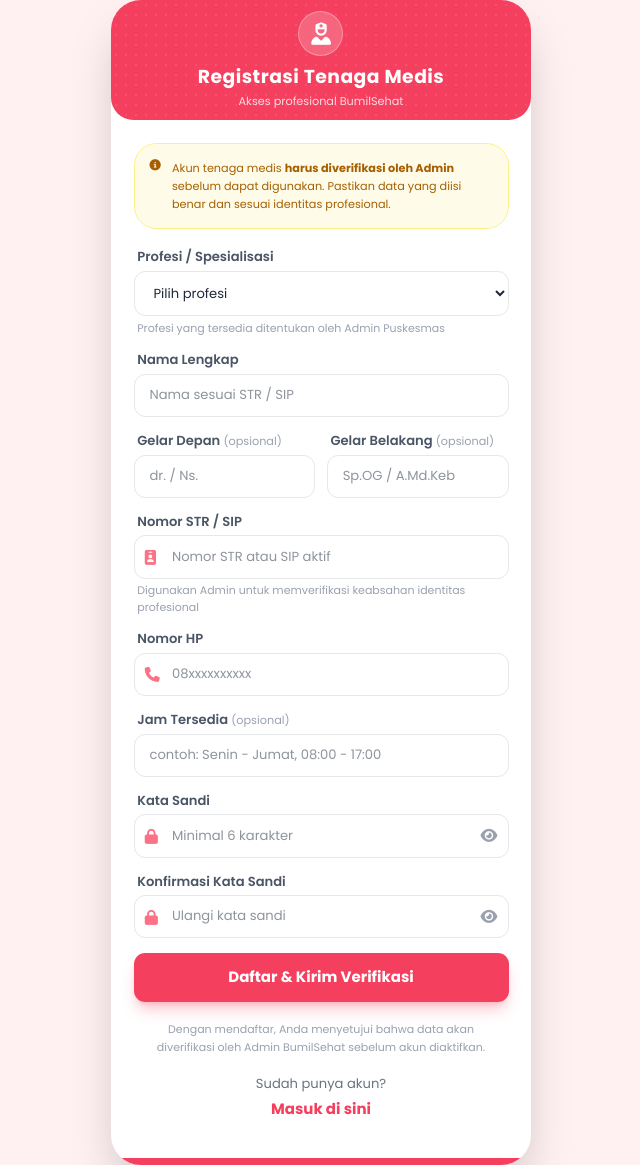
After one commit to FauzanAgra/bumil-sehat, a Laravel app: page /register/medical in a window 1280 px wide. The commit adds this page. Shown: the whole page, without its empty margins (319-959 px from the left). Run offline with Laravel 12, Linux system fonts and the light colour scheme; data comes from the database, SQL or seed files in the repository; style sheets or scripts are compiled from the project's sources; some libraries are stand-ins or nearby versions.

Commit message:
feat: add medical profile registration and approval views, and update chat display with full name

```diff
--- /dev/null
+++ b/resources/views/auth/register-medical.blade.php
@@ -0,0 +1,242 @@
+@extends('layouts.app')
+
+@section('title', 'BumilSehat - Registrasi Tenaga Medis')
+@section('body-class', 'bg-rose-50 min-h-screen flex items-center justify-center text-gray-800')
+
+@section('content')
+    <div
+        class="w-full max-w-md bg-white sm:rounded-4xl sm:shadow-2xl h-screen sm:h-auto overflow-hidden flex flex-col fade-in">
+
+        <div id="header"
+            class="h-32 bg-rose-500 rounded-b-3xl flex items-center justify-center text-white relative shrink-0">
+            <div class="absolute inset-0 opacity-10"
+                style="background-image: radial-gradient(#fff 1px, transparent 1px); background-size: 10px 10px;"></div>
+            <div class="relative z-10 text-center">
+                <div
+                    class="w-12 h-12 bg-white/20 backdrop-blur-md rounded-full flex items-center justify-center mx-auto mb-2 border border-white/30">
+                    <i id="role-icon" class="fa-solid fa-user-nurse text-2xl"></i>
+                </div>
+                <h1 id="role-title" class="text-xl font-bold tracking-wide">Registrasi Tenaga Medis</h1>
+                <p class="text-xs opacity-80 mt-1">Akses profesional BumilSehat</p>
+            </div>
+        </div>
+
+        <div class="flex-1 overflow-y-auto p-6 space-y-5">
+
+            {{-- Info verifikasi --}}
+            <div class="bg-yellow-50 border border-yellow-200 rounded-3xl p-4 text-xs text-yellow-700">
+                <div class="flex gap-3">
+                    <i class="fa-solid fa-circle-info mt-0.5 shrink-0"></i>
+                    <p class="leading-relaxed">
+                        Akun tenaga medis <b>harus diverifikasi oleh Admin</b> sebelum dapat digunakan.
+                        Pastikan data yang diisi benar dan sesuai identitas profesional.
+                    </p>
+                </div>
+            </div>
+
+            @if ($errors->any())
+                <div class="bg-red-50 border border-red-200 text-red-600 text-xs rounded-2xl px-4 py-3 space-y-1">
+                    @foreach ($errors->all() as $error)
+                        <p>• {{ $error }}</p>
+                    @endforeach
+                </div>
+            @endif
+
+            <form method="POST" action="{{ route('register.medical.store') }}" class="space-y-4">
+                @csrf
+
+                {{-- Spesialisasi --}}
+                <div>
+                    <label class="text-sm font-semibold text-gray-600 ml-1 mb-1 block">
+                        Profesi / Spesialisasi
+                    </label>
+                    <select name="specialization_id" id="specializationSelect" required
+                        onchange="handleSpecializationChange()"
+                        class="w-full px-4 py-3 rounded-xl border border-gray-200 focus:border-rose-500 focus:ring-2 focus:ring-rose-500/20 outline-none bg-white text-sm">
+                        <option value="" disabled selected>Pilih profesi</option>
+                        @foreach ($specializations as $spec)
+                            @if ($spec->role_group === 'midwife')
+                                <optgroup label="Bidan">
+                                @elseif ($loop->first || $specializations[$loop->index - 1]->role_group !== 'doctor')
+                                <optgroup label="Dokter & Tenaga Kesehatan Lain">
+                            @endif
+                            <option value="{{ $spec->id }}" data-group="{{ $spec->role_group }}"
+                                data-icon="{{ $spec->icon ?? 'fa-user-doctor' }}" data-color="{{ $spec->color ?? 'blue' }}"
+                                {{ old('specialization_id') == $spec->id ? 'selected' : '' }}>
+                                {{ $spec->name }}
+                            </option>
+                        @endforeach
+                    </select>
+                    <p class="text-[11px] text-gray-400 mt-1 ml-1">
+                        Profesi yang tersedia ditentukan oleh Admin Puskesmas
+                    </p>
+                </div>
+
+                {{-- Nama --}}
+                <div>
+                    <label class="text-sm font-semibold text-gray-600 ml-1 mb-1 block">Nama Lengkap</label>
+                    <input type="text" name="name" value="{{ old('name') }}" required
+                        class="w-full px-4 py-3 rounded-xl border border-gray-200 focus:border-rose-500 focus:ring-2 focus:ring-rose-500/20 outline-none text-sm"
+                        placeholder="Nama sesuai STR / SIP">
+                </div>
+
+                {{-- Gelar --}}
+                <div class="grid grid-cols-2 gap-3">
+                    <div>
+                        <label class="text-sm font-semibold text-gray-600 ml-1 mb-1 block">
+                            Gelar Depan <span class="text-gray-400 font-normal text-xs">(opsional)</span>
+                        </label>
+                        <input type="text" name="degree_prefix" value="{{ old('degree_prefix') }}"
+                            class="w-full px-4 py-3 rounded-xl border border-gray-200 focus:border-rose-500 focus:ring-2 focus:ring-rose-500/20 outline-none text-sm"
+                            placeholder="dr. / Ns.">
+                    </div>
+                    <div>
+                        <label class="text-sm font-semibold text-gray-600 ml-1 mb-1 block">
+                            Gelar Belakang <span class="text-gray-400 font-normal text-xs">(opsional)</span>
+                        </label>
+                        <input type="text" name="degree_suffix" value="{{ old('degree_suffix') }}"
+                            class="w-full px-4 py-3 rounded-xl border border-gray-200 focus:border-rose-500 focus:ring-2 focus:ring-rose-500/20 outline-none text-sm"
+                            placeholder="Sp.OG / A.Md.Keb">
+                    </div>
+                </div>
+
+                {{-- Nomor STR --}}
+                <div>
+                    <label class="text-sm font-semibold text-gray-600 ml-1 mb-1 block">Nomor STR / SIP</label>
+                    <div class="relative">
+                        <i class="fa-solid fa-id-badge absolute left-3 top-1/2 -translate-y-1/2 text-rose-400"></i>
+                        <input type="text" name="license_number" value="{{ old('license_number') }}" required
+                            class="w-full pl-10 pr-4 py-3 rounded-xl border border-gray-200 focus:border-rose-500 focus:ring-2 focus:ring-rose-500/20 outline-none text-sm"
+                            placeholder="Nomor STR atau SIP aktif">
+                    </div>
+                    <p class="text-[11px] text-gray-400 mt-1 ml-1">
+                        Digunakan Admin untuk memverifikasi keabsahan identitas profesional
+                    </p>
+                </div>
+
+                {{-- Nomor HP --}}
+                <div>
+                    <label class="text-sm font-semibold text-gray-600 ml-1 mb-1 block">Nomor HP</label>
+                    <div class="relative">
+                        <i class="fa-solid fa-phone absolute left-3 top-1/2 -translate-y-1/2 text-rose-400"></i>
+                        <input type="tel" name="phone" value="{{ old('phone') }}" required
+                            class="w-full pl-10 pr-4 py-3 rounded-xl border border-gray-200 focus:border-rose-500 focus:ring-2 focus:ring-rose-500/20 outline-none text-sm"
+                            placeholder="08xxxxxxxxxx">
+                    </div>
+                </div>
+
+                {{-- Jam Tersedia --}}
+                <div>
+                    <label class="text-sm font-semibold text-gray-600 ml-1 mb-1 block">
+                        Jam Tersedia <span class="text-gray-400 font-normal text-xs">(opsional)</span>
+                    </label>
+                    <input type="text" name="availability" value="{{ old('availability') }}"
+                        class="w-full px-4 py-3 rounded-xl border border-gray-200 focus:border-rose-500 focus:ring-2 focus:ring-rose-500/20 outline-none text-sm"
+                        placeholder="contoh: Senin - Jumat, 08:00 - 17:00">
+                </div>
+
+                {{-- Password --}}
+                <div>
+                    <label class="text-sm font-semibold text-gray-600 ml-1 mb-1 block">Kata Sandi</label>
+                    <div class="relative">
+                        <i class="fa-solid fa-lock absolute left-3 top-1/2 -translate-y-1/2 text-rose-400"></i>
+                        <input id="password" type="password" name="password" required minlength="6"
+                            class="w-full pl-10 pr-10 py-3 rounded-xl border border-gray-200 focus:border-rose-500 focus:ring-2 focus:ring-rose-500/20 outline-none text-sm"
+                            placeholder="Minimal 6 karakter">
+                        <button type="button" onclick="togglePass('password','eye1')"
+                            class="absolute right-3 top-1/2 -translate-y-1/2 text-gray-400 hover:text-rose-500">
+                            <i id="eye1" class="fa-solid fa-eye"></i>
+                        </button>
+                    </div>
+                </div>
+
+                {{-- Konfirmasi Password --}}
+                <div>
+                    <label class="text-sm font-semibold text-gray-600 ml-1 mb-1 block">Konfirmasi Kata Sandi</label>
+                    <div class="relative">
+                        <i class="fa-solid fa-lock absolute left-3 top-1/2 -translate-y-1/2 text-rose-400"></i>
+                        <input id="password_confirmation" type="password" name="password_confirmation" required
+                            class="w-full pl-10 pr-10 py-3 rounded-xl border border-gray-200 focus:border-rose-500 focus:ring-2 focus:ring-rose-500/20 outline-none text-sm"
+                            placeholder="Ulangi kata sandi">
+                        <button type="button" onclick="togglePass('password_confirmation','eye2')"
+                            class="absolute right-3 top-1/2 -translate-y-1/2 text-gray-400 hover:text-rose-500">
+                            <i id="eye2" class="fa-solid fa-eye"></i>
+                        </button>
+                    </div>
+                </div>
+
+                <button type="submit"
+                    class="w-full bg-rose-500 hover:bg-rose-600 text-white font-bold py-3.5 rounded-xl shadow-lg shadow-rose-500/30 transition-all active:scale-95">
+                    Daftar & Kirim Verifikasi
+                </button>
+            </form>
+
+            <p class="text-[11px] text-center text-gray-400 leading-relaxed px-4">
+                Dengan mendaftar, Anda menyetujui bahwa data akan diverifikasi oleh Admin BumilSehat sebelum akun
+                diaktifkan.
+            </p>
+
+            <div class="text-center pb-4">
+                <p class="text-sm text-gray-500">Sudah punya akun?</p>
+                <a href="{{ route('login') }}" class="text-rose-500 font-bold hover:underline mt-1 inline-block">
+                    Masuk di sini
+                </a>
+            </div>
+        </div>
+
+        <div class="h-2 bg-rose-500 shrink-0" id="footer-accent"></div>
+    </div>
+@endsection
+
+@push('scripts')
+    <script>
+        {{-- Mapping warna header per role_group --}}
+        const headerColors = {
+            midwife: 'bg-linear-to-br from-rose-500 to-rose-600',
+            doctor: 'bg-linear-to-br from-blue-500 to-blue-600',
+        };
+        const footerColors = {
+            midwife: 'bg-rose-500',
+            doctor: 'bg-blue-500',
+        };
+
+        function handleSpecializationChange() {
+            const select = document.getElementById('specializationSelect');
+            const option = select.selectedOptions[0];
+            const group = option?.dataset.group;
+            const icon = option?.dataset.icon ?? 'fa-user-doctor';
+            const header = document.getElementById('header');
+            const roleIcon = document.getElementById('role-icon');
+            const roleTitle = document.getElementById('role-title');
+            const footer = document.getElementById('footer-accent');
+
+            if (!group) return;
+
+            // Update header color
+            header.className =
+                `h-32 ${headerColors[group] ?? headerColors.doctor} rounded-b-3xl flex items-center justify-center text-white relative shrink-0`;
+            footer.className = `h-2 ${footerColors[group] ?? footerColors.doctor} shrink-0`;
+
+            // Update icon & title
+            roleIcon.className = `fa-solid ${icon} text-2xl`;
+            roleTitle.textContent = group === 'midwife' ?
+                'Registrasi Bidan' :
+                'Registrasi Dokter / Tenaga Kesehatan';
+        }
+
+        function togglePass(inputId, iconId) {
+            const input = document.getElementById(inputId);
+            const icon = document.getElementById(iconId);
+            input.type === 'password' ?
+                (input.type = 'text', icon.classList.replace('fa-eye', 'fa-eye-slash')) :
+                (input.type = 'password', icon.classList.replace('fa-eye-slash', 'fa-eye'));
+        }
+
+        // Trigger jika ada old value setelah validation error
+        @if (old('specialization_id'))
+            document.addEventListener('DOMContentLoaded', () => {
+                handleSpecializationChange();
+            });
+        @endif
+    </script>
+@endpush
--- a/resources/views/dashboard/mother/chat.blade.php
+++ b/resources/views/dashboard/mother/chat.blade.php
@@ -119,7 +119,7 @@
                                 <i class="fa-solid {{ $icon }}"></i>
                             </div>
                             <div class="flex-1 min-w-0">
-                                <h4 class="text-sm font-bold text-gray-800">{{ $s->name }}</h4>
+                                <h4 class="text-sm font-bold text-gray-800">{{ $s->medicalProfile->full_name }}</h4>
                                 <p class="text-xs {{ $c['text'] }} font-medium">
                                     {{ $spec?->name ?? 'Tenaga Kesehatan' }}</p>
                                 @if ($s->medicalProfile?->availability)
```
Also changed, not shown: app/Models/MedicalProfile.php (+3 -35 lines), resources/views/auth/waiting-approval.blade.php (added, +64 -0 lines).
